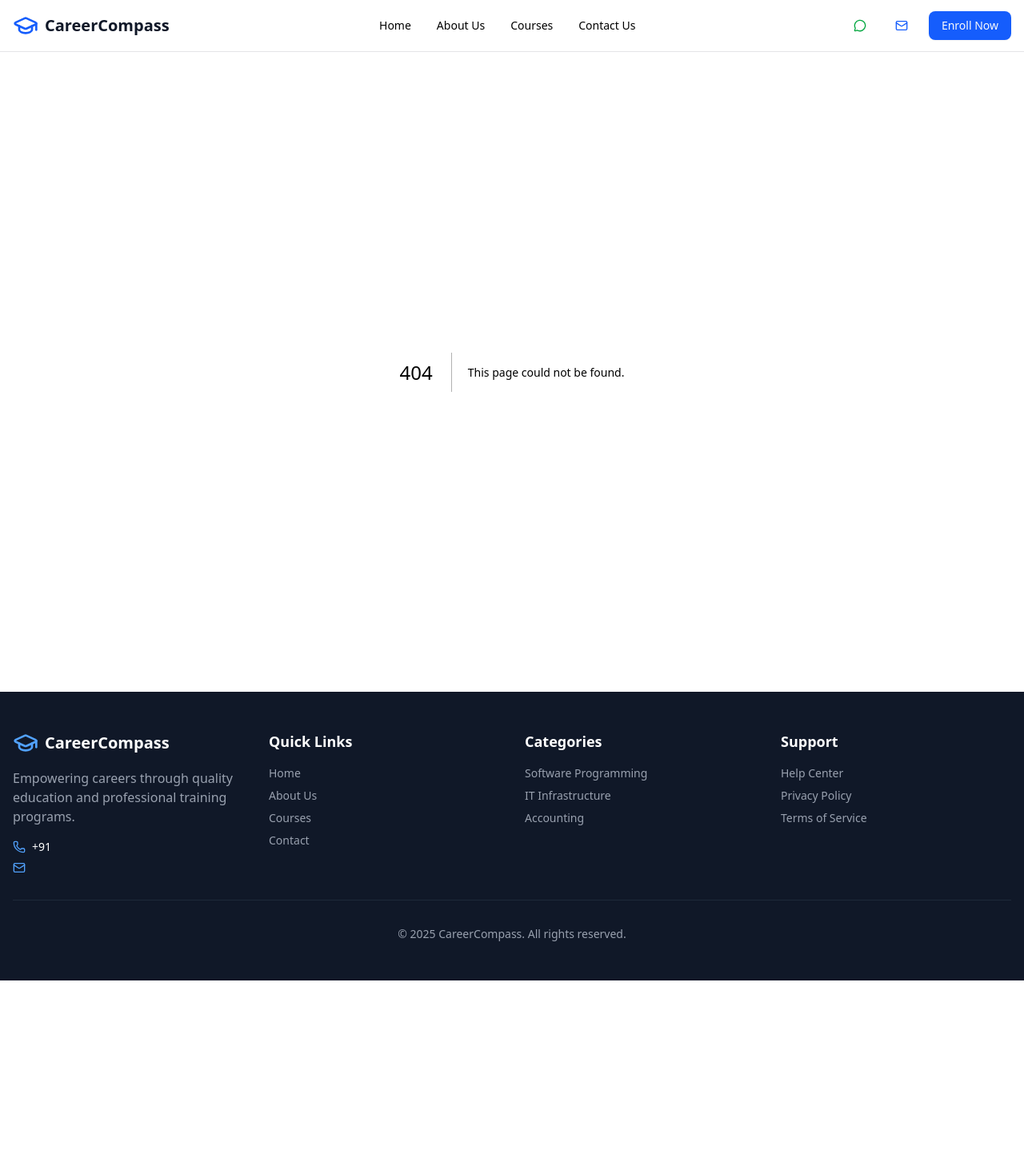
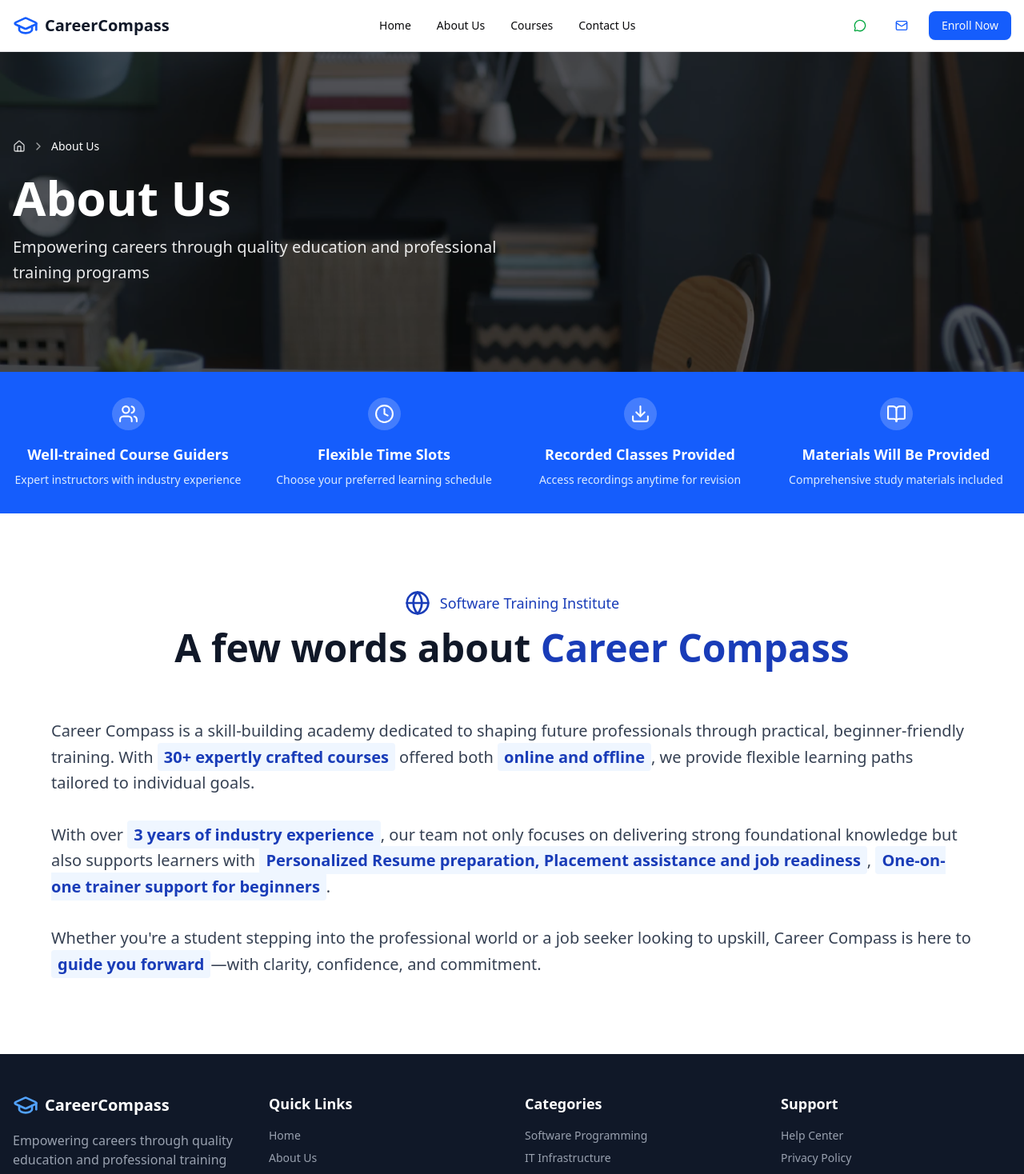
Before and after one commit to Sangarananthan/carrer-compass, a Next.js app: page /about in a window 1280 px wide. Before the commit this address had no page. Shown: the top 1468 px of the page at 80% size. Before the commit the page ends 1226 px from the top, so only its background shows below. Built offline with nearby package versions, Linux system fonts and the light colour scheme.

Commit message:
DONE:About section

```diff
--- /dev/null
+++ b/src/app/about/page.jsx
@@ -0,0 +1,13 @@
+import AboutHero from "@/components/about-hero";
+import AboutFeatures from "@/components/about-features";
+import AboutContent from "@/components/about-content";
+
+export default function AboutPage() {
+  return (
+    <>
+      <AboutHero />
+      <AboutFeatures />
+      <AboutContent />
+    </>
+  );
+}
--- /dev/null
+++ b/src/components/about-content.jsx
@@ -0,0 +1,69 @@
+import { Globe } from "lucide-react";
+
+export default function AboutContent() {
+  return (
+    <section className="py-16 lg:py-24">
+      <div className="container mx-auto px-4">
+        <div className="max-w-6xl mx-auto">
+          <div className="text-center mb-16">
+            <div className="flex items-center justify-center mb-4">
+              <Globe className="h-8 w-8 text-blue-800 mr-3" />
+              <span className="text-blue-800 font-medium text-lg">
+                Software Training Institute
+              </span>
+            </div>
+            <h2 className="text-3xl lg:text-5xl font-bold text-gray-900 mb-8">
+              A few words about{" "}
+              <span className="text-blue-800">Career Compass</span>
+            </h2>
+          </div>
+
+          <div className="prose prose-lg max-w-none">
+            <p className="text-xl leading-relaxed text-gray-700 mb-8">
+              Career Compass is a skill-building academy dedicated to shaping
+              future professionals through practical, beginner-friendly
+              training. With{" "}
+              <span className="font-bold text-blue-800 bg-blue-50 px-2 py-1 rounded">
+                30+ expertly crafted courses
+              </span>{" "}
+              offered both{" "}
+              <span className="font-bold text-blue-800 bg-blue-50 px-2 py-1 rounded">
+                online and offline
+              </span>
+              , we provide flexible learning paths tailored to individual goals.
+            </p>
+
+            <p className="text-xl leading-relaxed text-gray-700 mb-8">
+              With over{" "}
+              <span className="font-bold text-blue-800 bg-blue-50 px-2 py-1 rounded">
+                3 years of industry experience
+              </span>
+              , our team not only focuses on delivering strong foundational
+              knowledge but also supports learners with{" "}
+              <span className="font-bold text-blue-800 bg-blue-50 px-2 py-1 rounded">
+                Personalized Resume preparation, Placement assistance and job
+                readiness
+              </span>
+              ,{" "}
+              <span className="font-bold text-blue-800 bg-blue-50 px-2 py-1 rounded">
+                One-on-one trainer support for beginners
+              </span>
+              .
+            </p>
+
+            <p className="text-xl leading-relaxed text-gray-700">
+              Whether you're a student stepping into the professional world or a
+              job seeker looking to upskill, Career Compass is here to{" "}
+              <span className="font-bold text-blue-800 bg-blue-50 px-2 py-1 rounded">
+                guide you forward
+              </span>
+              —with clarity, confidence, and commitment.
+            </p>
+          </div>
+
+
+        </div>
+      </div>
+    </section>
+  );
+}
--- /dev/null
+++ b/src/components/about-features.jsx
@@ -0,0 +1,46 @@
+import { Clock, Download, BookOpen, Users } from "lucide-react";
+
+const features = [
+  {
+    icon: Users,
+    title: "Well-trained Course Guiders",
+    description: "Expert instructors with industry experience",
+  },
+  {
+    icon: Clock,
+    title: "Flexible Time Slots",
+    description: "Choose your preferred learning schedule",
+  },
+  {
+    icon: Download,
+    title: "Recorded Classes Provided",
+    description: "Access recordings anytime for revision",
+  },
+  {
+    icon: BookOpen,
+    title: "Materials Will Be Provided",
+    description: "Comprehensive study materials included",
+  },
+];
+
+export default function AboutFeatures() {
+  return (
+    <section className="py-8 bg-blue-600">
+      <div className="container mx-auto px-4">
+        <div className="grid grid-cols-1 md:grid-cols-2 lg:grid-cols-4 gap-8">
+          {features.map((feature, index) => (
+            <div key={index} className="text-center text-white">
+              <div className="flex justify-center mb-4">
+                <div className="p-2 bg-white/20 rounded-full">
+                  <feature.icon size={25} />
+                </div>
+              </div>
+              <h3 className="text-lg font-semibold mb-2">{feature.title}</h3>
+              <p className="text-blue-100 text-sm">{feature.description}</p>
+            </div>
+          ))}
+        </div>
+      </div>
+    </section>
+  );
+}
--- /dev/null
+++ b/src/components/about-hero.jsx
@@ -0,0 +1,35 @@
+import Image from "next/image";
+import Breadcrumb from "./breadcrumb";
+
+export default function AboutHero() {
+  return (
+    <section className="relative h-[300px] lg:h-[400px] overflow-hidden">
+      <div className="absolute inset-0">
+        <Image
+          src="/images/aboutUs.png"
+          alt="Campus students"
+          fill
+          className="object-cover"
+          priority
+        />
+        <div className="absolute inset-0 bg-black/50" />
+      </div>
+
+      <div className="relative z-10 container mx-auto px-4 h-full flex flex-col justify-center">
+        <div className="mb-6">
+          <Breadcrumb items={[{ label: "About Us" }]} />
+        </div>
+
+        <div className="max-w-2xl">
+          <h1 className="text-4xl lg:text-6xl font-bold text-white mb-4">
+            About Us
+          </h1>
+          <p className="text-xl text-white/90 leading-relaxed">
+            Empowering careers through quality education and professional
+            training programs
+          </p>
+        </div>
+      </div>
+    </section>
+  );
+}
```
Also changed, not shown: public/images/aboutUs.png (added).
